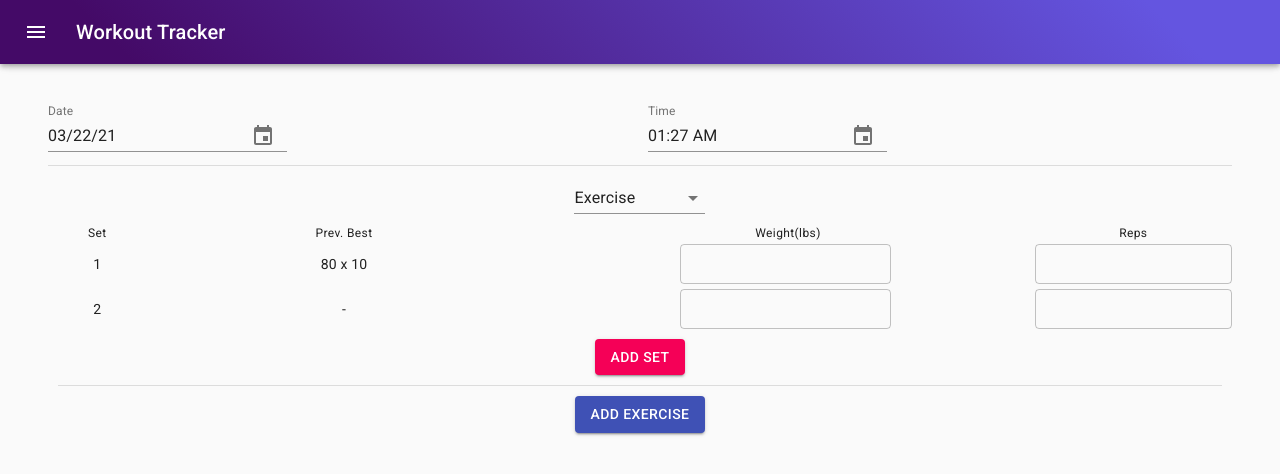
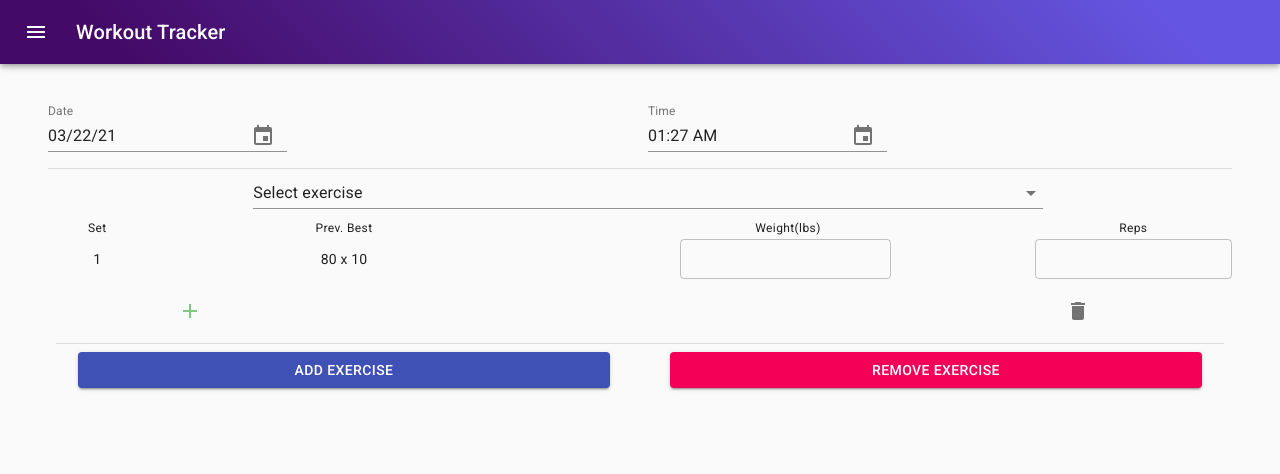
Before and after one commit to Chyrus/workout, a React (Create React App) app: page / in a window 1280 px wide. Shown: the top 474 px of the page. Built offline with nearby package versions, Linux system fonts and the light colour scheme.

Commit message:
Added set/exercise dynamic display

```diff
--- a/package.json
+++ b/package.json
@@ -16,6 +16,7 @@
     "react-dom": "^17.0.1",
     "react-onsenui": "^1.11.3",
     "react-scripts": "4.0.3",
+    "react-scroll": "^1.8.2",
     "web-vitals": "^1.1.1"
   },
   "scripts": {
--- a/src/App.js
+++ b/src/App.js
@@ -40,6 +40,8 @@ import FormControl from '@material-ui/core/FormControl';
 import Select from '@material-ui/core/Select';
 import NativeSelect from '@material-ui/core/NativeSelect';
 import TextField from '@material-ui/core/TextField';
+import ExerciseMain from './components/exerciseMain.component'
+import { Link, DirectLink, Element, Events, animateScroll as scroll, scrollSpy, scroller } from 'react-scroll'
 
 const drawerWidth = 140;
 
@@ -110,10 +112,9 @@ const useStyles = makeStyles((theme) => ({
   },
   formControl: {
     margin: theme.spacing(1),
-    minWidth: 120,
   },
   selectEmpty: {
-    marginTop: theme.spacing(2),
+    marginTop: theme.spacing(1),
   },
 }));
 
@@ -136,18 +137,35 @@ export default function App() {
     setSelectedDate(date);
   };
 
-  const [state, setState] = React.useState({
-    age: '',
-    name: 'Exercise',
-  });
+  const [exercisesDisplayed, setExercisesDisplayed] = React.useState(1);
 
-  const handleChange = (event) => {
-    const name = event.target.name;
-    setState({
-      ...state,
-      [name]: event.target.value,
-    });
-  };
+  const addExercise = () => {
+    setExercisesDisplayed(exercisesDisplayed + 1);
+    scroll.scrollToBottom();
+
+  }
+
+  const removeExercise = () => {
+    if (exercisesDisplayed > 1) {
+      setExercisesDisplayed(exercisesDisplayed - 1);
+      scroll.scrollToBottom();
+    }
+  }
+
+
+  // const [state, setState] = React.useState({
+  //   age: '',
+  //   name: 'Exercise',
+  // });
+
+  // const handleChange = (event) => {
+  //   const name = event.target.name;
+  //   setState({
+  //     ...state,
+  //     [name]: event.target.value,
+  //   });
+  // };
+
   function FormRow() {
 
     return (
@@ -279,120 +297,35 @@ export default function App() {
       </Grid>
     </MuiPickersUtilsProvider>
 
-    <Divider style={{marginTop: '5px'}}/>
+    {exercisesDisplayed >= 1 ? <ExerciseMain classes={classes} theme={theme}/> : null}
+    {exercisesDisplayed > 1 ? <ExerciseMain classes={classes} theme={theme}/> : null}
+    {exercisesDisplayed > 2 ? <ExerciseMain classes={classes} theme={theme}/> : null}
+    {exercisesDisplayed > 3 ? <ExerciseMain classes={classes} theme={theme}/> : null}
+    {exercisesDisplayed > 4 ? <ExerciseMain classes={classes} theme={theme}/> : null}
+    {exercisesDisplayed > 5 ? <ExerciseMain classes={classes} theme={theme}/> : null}
+    {exercisesDisplayed > 6 ? <ExerciseMain classes={classes} theme={theme}/> : null}
+    {exercisesDisplayed > 7 ? <ExerciseMain classes={classes} theme={theme}/> : null}
+    {exercisesDisplayed > 8 ? <ExerciseMain classes={classes} theme={theme}/> : null}
+    {exercisesDisplayed > 9 ? <ExerciseMain classes={classes} theme={theme}/> : null}
+
+    <Divider style={{margin: theme.spacing(1)}} />
 
     <Grid container align="center">
-      <Grid item xs={1} />
-      <Grid item xs={10}>
-      <FormControl style={{marginTop: '0px'}} className={classes.formControl}>
-        {/* <InputLabel htmlFor="name-native-disabled">Exercise</InputLabel> */}
-        <NativeSelect
-          className={classes.selectEmpty}
-          value={state.name}
-          onChange={handleChange}
-          inputProps={{
-            name: 'name',
-          }}
-        >
-          <option aria-label="None" name="Exercise" disabled>Exercise</option>
-          <optgroup label="Chest">
-            <option value="benchPress">Bench Press</option>
-            <option value="flys">Flys</option>
-          </optgroup>
-          <optgroup label="Legs">
-            <option value="legPress">Leg Press</option>
-            <option value="legCurls">Leg Curls</option>
-          </optgroup>
-        </NativeSelect>
-      </FormControl>
+
+      <Grid item xs={6}>
+        <Button style={{width: '90%'}} size="medium" variant="contained" color="primary" onClick={addExercise}>
+          Add Exercise
+        </Button>
       </Grid>
-      <Grid item xs={1} />
+      <Grid item xs={6}>
+        <Button style={{width: '90%'}} size="medium" variant="contained" color="secondary" onClick={removeExercise}>
+          Remove Exercise
+        </Button>
+      </Grid>
+
     </Grid>
 
 
-
-    <Grid container align="center">
-      <Grid item xs={1}>
-        <Typography variant="caption">Set</Typography>
-      </Grid>
-      <Grid item xs={4}>
-      <Typography variant="caption">Prev. Best</Typography>
-      </Grid>
-      <Grid item xs={5}>
-      <Typography variant="caption">Weight(lbs)</Typography>
-      </Grid>
-      <Grid item xs={2}>
-      <Typography variant="caption">Reps</Typography>
-      </Grid>
-    </Grid>
-
-    <Grid container align="center" alignItems="center">
-      <Grid item xs={1}>
-        <Typography variant="body2">1</Typography>
-      </Grid>
-      <Grid item xs={4}>
-      <Typography variant="body2">80 x 10</Typography>
-      </Grid>
-      <Grid item xs={5}>
-      <Typography variant="body2">
-        <form>
-          <TextField style={{marginRight: '5px'}} type="number" size="small" id="outlined" variant="outlined" />
-        </form>
-      </Typography>
-      </Grid>
-      <Grid item xs={2}>
-      <Typography variant="body2">
-        <form>
-          <TextField type="number" size="small" id="outlined" variant="outlined" />
-        </form>
-      </Typography>
-      </Grid>
-    </Grid>
-
-    <Grid style={{marginTop: '5px'}} container align="center" alignItems="center">
-      <Grid item xs={1}>
-        <Typography variant="body2">2</Typography>
-      </Grid>
-      <Grid item xs={4}>
-      <Typography variant="body2">-</Typography>
-      </Grid>
-      <Grid item xs={5}>
-      <Typography variant="body2">
-        <form>
-          <TextField style={{marginRight: '5px'}} type="number" size="small" id="outlined" variant="outlined" />
-        </form>
-      </Typography>
-      </Grid>
-      <Grid item xs={2}>
-      <Typography variant="body2">
-        <form>
-          <TextField type="number" size="small" id="outlined" variant="outlined" />
-        </form>
-      </Typography>
-      </Grid>
-    </Grid>
-
-    <Grid style={{marginTop: '10px'}} container align="center">
-      <Grid item xs={3} />
-      <Grid item xs={6}>
-        <Button variant="contained" color="secondary">
-          Add Set
-        </Button>
-      </Grid>
-      <Grid item xs={3} />
-    </Grid>
-
-    <Divider style={{margin: '10px'}}/>
-
-    <Grid container align="center">
-      <Grid item xs={3} />
-      <Grid item xs={6}>
-        <Button variant="contained" color="primary">
-          Add Exercise
-        </Button>
-      </Grid>
-      <Grid item xs={3} />
-    </Grid>
         {/* <Grid container spacing={0}>
           <Grid container item xs={12} spacing={0}>
             <FormRow />
--- /dev/null
+++ b/src/components/exerciseMain.component.js
@@ -0,0 +1,115 @@
+import React from 'react';
+import Divider from '@material-ui/core/Divider';
+import Grid from '@material-ui/core/Grid';
+import FormControl from '@material-ui/core/FormControl';
+import NativeSelect from '@material-ui/core/NativeSelect';
+import Typography from '@material-ui/core/Typography';
+import { makeStyles, useTheme } from '@material-ui/core/styles';
+import ExerciseSet from './exerciseSet.component';
+import Button from '@material-ui/core/Button'
+import IconButton from '@material-ui/core/IconButton';
+import DeleteIcon from '@material-ui/icons/Delete'
+import AddIcon from '@material-ui/icons/Add';
+import { green } from '@material-ui/core/colors';
+import { Link, DirectLink, Element, Events, animateScroll as scroll, scrollSpy, scroller } from 'react-scroll'
+
+
+const ExerciseMain = ({ classes, theme }) => {
+
+    const [setsDisplayed, setSetsDisplayed] = React.useState(1);
+
+    const addSet = () => {
+        setSetsDisplayed(setsDisplayed + 1);
+        scroll.scrollToBottom();
+      };
+
+    const removeSet = () => {
+        if (setsDisplayed > 1) {
+            setSetsDisplayed(setsDisplayed - 1);
+            scroll.scrollToBottom();
+        }
+
+    }
+
+    return (
+        <div class="exercise">
+            <Divider style={{marginTop: theme.spacing(1)}}/>
+
+            <Grid container align="center">
+            <Grid item xs={2} />
+            <Grid item xs={8}>
+            <FormControl style={{marginTop: '0px', width: '100%'}} className={classes.formControl}>
+                <NativeSelect
+                className={classes.selectEmpty}
+                inputProps={{
+                    name: 'name',
+                }}
+                >
+                <option aria-label="None" value="" placeholder>Select exercise</option>
+                <optgroup label="Chest">
+                    <option value="benchPress">Bench Press</option>
+                    <option value="flys">Flys</option>
+                </optgroup>
+                <optgroup label="Legs">
+                    <option value="legPress">Leg Press</option>
+                    <option value="legCurls">Leg Curls</option>
+                </optgroup>
+                </NativeSelect>
+            </FormControl>
+            </Grid>
+            <Grid item xs={2} />
+            </Grid>
+
+            <Grid container align="center">
+                <Grid item xs={1}>
+                    <Typography variant="caption">Set</Typography>
+                </Grid>
+                <Grid item xs={4}>
+                <Typography variant="caption">Prev. Best</Typography>
+                </Grid>
+                <Grid item xs={5}>
+                <Typography variant="caption">Weight(lbs)</Typography>
+                </Grid>
+                <Grid item xs={2}>
+                <Typography variant="caption">Reps</Typography>
+                </Grid>
+            </Grid>
+            {setsDisplayed >= 1 ? <ExerciseSet classes={classes} theme={theme} setNumber={1}/> : null}
+            {setsDisplayed > 1 ? <ExerciseSet classes={classes} theme={theme} setNumber={2}/> : null}
+            {setsDisplayed > 2 ? <ExerciseSet classes={classes} theme={theme} setNumber={3}/> : null}
+            {setsDisplayed > 3 ? <ExerciseSet classes={classes} theme={theme} setNumber={4}/> : null}
+            {setsDisplayed > 4 ? <ExerciseSet classes={classes} theme={theme} setNumber={5}/> : null}
+            {setsDisplayed > 5 ? <ExerciseSet classes={classes} theme={theme} setNumber={6}/> : null}
+            {setsDisplayed > 6 ? <ExerciseSet classes={classes} theme={theme} setNumber={7}/> : null}
+
+            <Grid style={{marginTop: theme.spacing(1)}} container align="center" xs={12}>
+                {/* <Grid item xs={0} /> */}
+                {/* <Grid item xs={5}>
+                    <Button style={{width: '90%'}} size="small" fullwidth variant="outlined" color="primary" onClick={addSet}>
+                    Add Set
+                    </Button>
+                </Grid>
+                <Grid item xs={5}>
+                    <Button style={{width: '90%'}} size="small" variant="outlined" color="secondary" onClick={removeSet}>
+                    Remove Set
+                    </Button>
+                </Grid> */}
+                <Grid item xs={1}></Grid>
+                <Grid item xs={1}>
+                    <IconButton style={{color: green[300]}} edge="start" aria-label="add a set" onClick={addSet}>
+                        <AddIcon />
+                    </IconButton>
+                </Grid>
+                <Grid item xs={8}></Grid>
+                <Grid item xs={1}>
+                <Grid item xs={1}></Grid>
+                    <IconButton edge="start" aria-label="delete" onClick={removeSet}>
+                        <DeleteIcon />
+                    </IconButton>
+                </Grid>
+            </Grid>
+        </div>
+    )
+}
+
+export default ExerciseMain
--- /dev/null
+++ b/src/components/exerciseSet.component.js
@@ -0,0 +1,37 @@
+import React from 'react';
+import Grid from '@material-ui/core/Grid';
+import Typography from '@material-ui/core/Typography';
+import TextField from '@material-ui/core/TextField';
+
+
+const ExerciseSet = ({ classes, theme, setNumber }) => {
+
+    return (
+        <div class="exerciseSet">
+            <Grid style={{marginBottom: theme.spacing(1)}} container align="center" alignItems="center">
+                <Grid item xs={1}>
+                    <Typography variant="body2">{setNumber}</Typography>
+                </Grid>
+                <Grid item xs={4}>
+                    <Typography variant="body2">{setNumber == 1 ? '80 x 10' : '-'}</Typography>
+                </Grid>
+                <Grid item xs={5}>
+                <Typography variant="body2">
+                    <form>
+                    <TextField style={{marginRight: '5px'}} type="number" size="small" id="outlined" variant="outlined" />
+                    </form>
+                </Typography>
+                </Grid>
+                <Grid item xs={2}>
+                <Typography variant="body2">
+                    <form>
+                    <TextField type="number" size="small" id="outlined" variant="outlined" />
+                    </form>
+                </Typography>
+                </Grid>
+            </Grid>
+        </div>
+    )
+}
+
+export default ExerciseSet
```
Also changed, not shown: src/components/SideMenu.component.js (added, +13 -0 lines), 1 other file (tests, documents, lock files or other folders).
